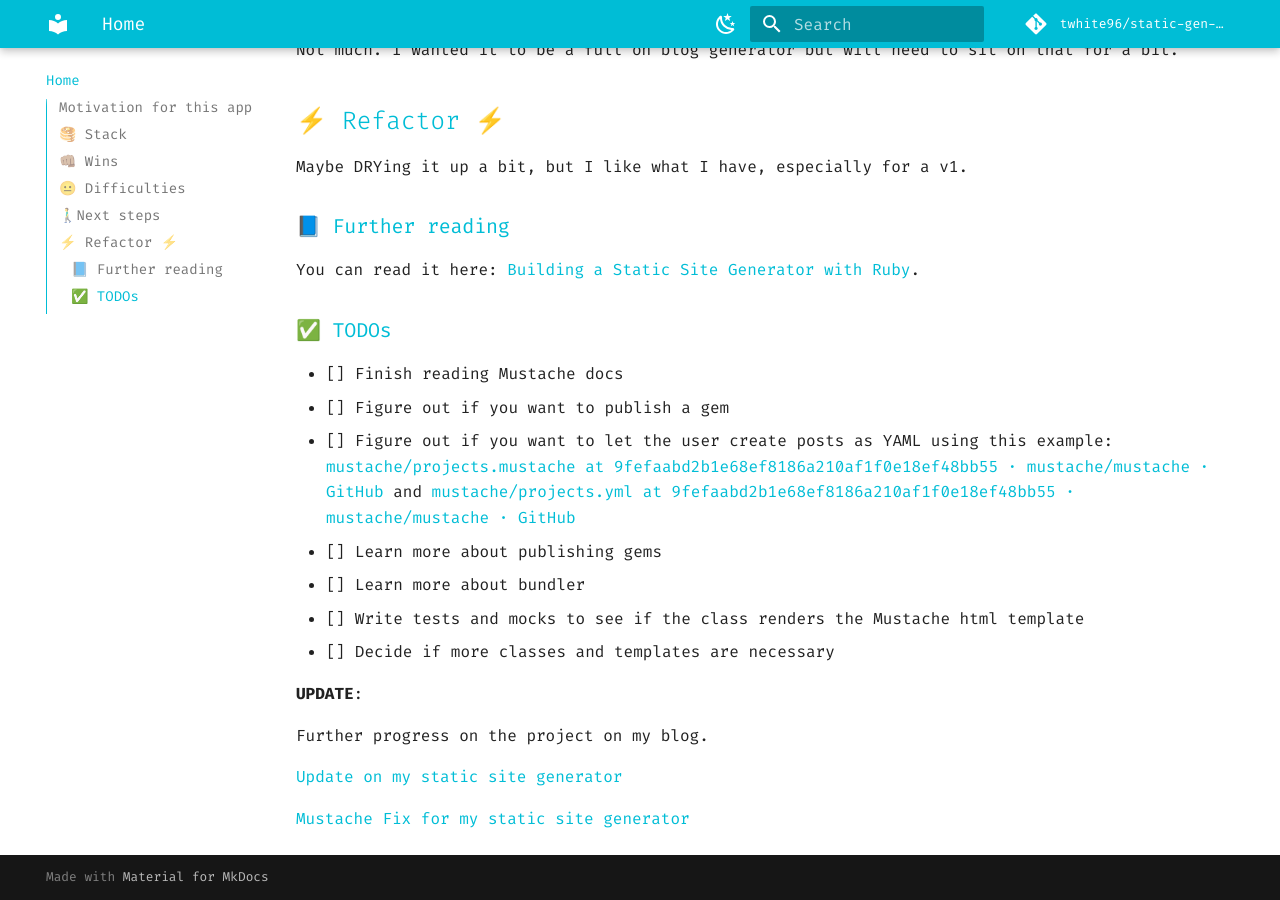
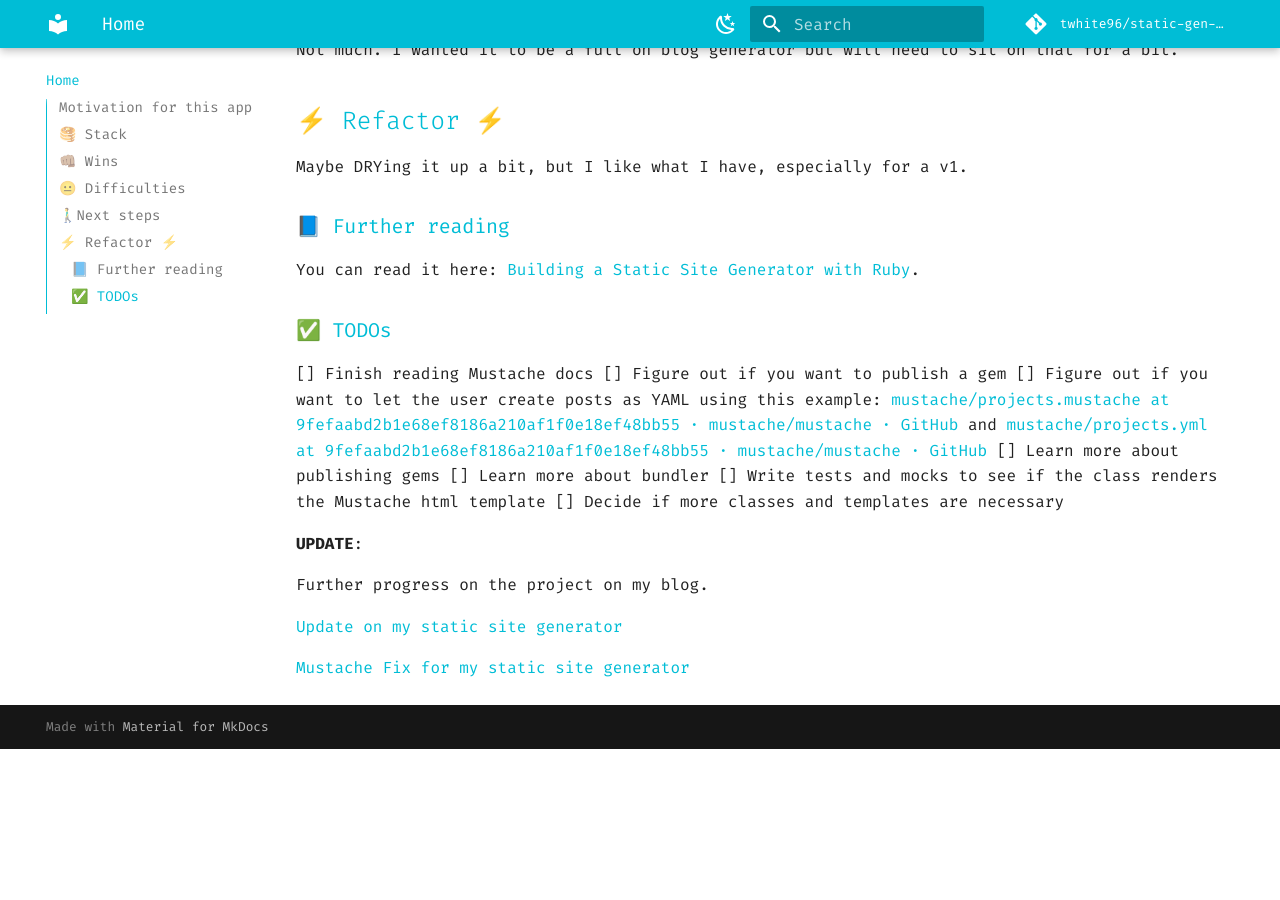
Before and after one commit to twhite96/static-gen-ruby, an MkDocs documentation site: the page built from docs/index.md, in a window 1280 px wide and 900 px high, scrolled down 1309 px. Built offline with MkDocs 1.6.1 and Material for MkDocs 9.7.7, drawn with Linux system fonts in a browser that asks for light colours; comment, search, counter and statistics services are not loaded; after the commit the page ends 2058 px from its top, so only the background shows below that.

```diff
--- a/docs/index.md
+++ b/docs/index.md
@@ -41,13 +41,13 @@ You can read it here: [Building a Static Site Generator with Ruby](https://tiffa
 
 
 ### ✅ TODOs
-- [] Finish reading Mustache docs
-- [] Figure out if you want to publish a gem
-- [] Figure out if you want to let the user create posts as YAML using this example: [mustache/projects.mustache at 9fefaabd2b1e68ef8186a210af1f0e18ef48bb55 · mustache/mustache · GitHub](https://github.com/mustache/mustache/blob/9fefaabd2b1e68ef8186a210af1f0e18ef48bb55/examples/projects.mustache) and [mustache/projects.yml at 9fefaabd2b1e68ef8186a210af1f0e18ef48bb55 · mustache/mustache · GitHub](https://github.com/mustache/mustache/blob/9fefaabd2b1e68ef8186a210af1f0e18ef48bb55/examples/projects.yml)
-- [] Learn more about publishing gems
-- [] Learn more about bundler
-- [] Write tests and mocks to see if the class renders the Mustache html template
-- [] Decide if more classes and templates are necessary
+[] Finish reading Mustache docs
+[] Figure out if you want to publish a gem
+[] Figure out if you want to let the user create posts as YAML using this example: [mustache/projects.mustache at 9fefaabd2b1e68ef8186a210af1f0e18ef48bb55 · mustache/mustache · GitHub](https://github.com/mustache/mustache/blob/9fefaabd2b1e68ef8186a210af1f0e18ef48bb55/examples/projects.mustache) and [mustache/projects.yml at 9fefaabd2b1e68ef8186a210af1f0e18ef48bb55 · mustache/mustache · GitHub](https://github.com/mustache/mustache/blob/9fefaabd2b1e68ef8186a210af1f0e18ef48bb55/examples/projects.yml)
+[] Learn more about publishing gems
+[] Learn more about bundler
+[] Write tests and mocks to see if the class renders the Mustache html template
+[] Decide if more classes and templates are necessary
 
 
 **UPDATE**:
```
